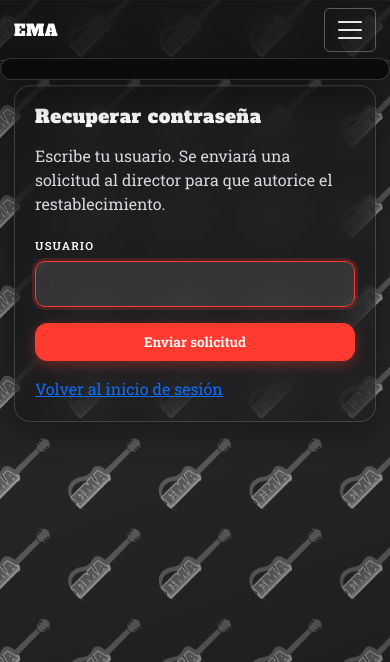
After one commit to TonyCabreraM/Ema-EkiwaMusicAcademy, a Flask app: page /forgot in a window 390 px wide, after a click that opens the changed part. The commit adds this page. Shown: the top 662 px of the page. Run offline with Flask 3, Linux system fonts and the light colour scheme; parts of the project's set-up code (start-up, migrations or seed data) failed here and were passed over.

Commit message:
Cambio de contraseña, recuperación con autorización del director y menú móvil superpuesto

```diff
--- a/app.py
+++ b/app.py
@@ -1,4 +1,6 @@
 import os
+import secrets
+import string
 from functools import wraps
 from datetime import datetime
 
@@ -131,6 +133,106 @@ def logout():
     session.clear()
     flash('Sesión cerrada.', 'info')
     return redirect(url_for('login'))
+
+
+# ---------- Contraseñas ----------
+def generate_temp_password(length=8):
+    alphabet = string.ascii_letters + string.digits
+    return ''.join(secrets.choice(alphabet) for _ in range(length))
+
+
+@app.route('/account/password', methods=['GET', 'POST'])
+@login_required
+def account_password():
+    if request.method == 'POST':
+        current = request.form.get('current_password', '')
+        new = request.form.get('new_password', '')
+        confirm = request.form.get('confirm_password', '')
+        if not g.user or not check_password_hash(g.user.get('password_hash', ''), current):
+            flash('La contraseña actual no es correcta.', 'danger')
+            return redirect(url_for('account_password'))
+        if len(new) < 6:
+            flash('La nueva contraseña debe tener al menos 6 caracteres.', 'danger')
+            return redirect(url_for('account_password'))
+        if new != confirm:
+            flash('Las contraseñas nuevas no coinciden.', 'danger')
+            return redirect(url_for('account_password'))
+        db.update_record("Users", g.user.get('id'), {"password_hash": generate_password_hash(new)})
+        flash('Contraseña actualizada correctamente.', 'success')
+        return redirect(url_for('home'))
+    return render_template('account_password.html')
+
+
+@app.route('/forgot', methods=['GET', 'POST'])
+def forgot_password():
+    if request.method == 'POST':
+        username = request.form.get('username', '').strip()
+        user = None
+        for u in db.all_records("Users"):
+            if u.get("username") == username:
+                user = u
+                break
+        if user:
+            # evitar duplicados pendientes
+            pending = any(r.get("user_id") == str(user.get("id")) and r.get("status") == "pending"
+                          for r in db.all_records("PasswordRequests"))
+            if not pending:
+                db.append_record("PasswordRequests", {
+                    "user_id": user.get("id"),
+                    "username": username,
+                    "status": "pending",
+                    "created_at": datetime.utcnow().isoformat(),
+                    "resolved_at": "",
+                })
+        flash('Si el usuario existe, se envió una solicitud al director para restablecer la contraseña.', 'info')
+        return redirect(url_for('login'))
+    return render_template('forgot_password.html')
+
+
+@app.route('/director/password-requests')
+@login_required
+@role_required('director')
+def password_requests():
+    requests = db.all_records("PasswordRequests")
+    # pendientes primero
+    requests.sort(key=lambda r: (r.get("status") != "pending", r.get("created_at", "")))
+    return render_template('password_requests.html', requests=requests)
+
+
+@app.route('/director/password-requests/<int:req_id>/approve', methods=['POST'])
+@login_required
+@role_required('director')
+def approve_password_request(req_id):
+    req = db.get_by_id("PasswordRequests", req_id)
+    if not req or req.get("status") != "pending":
+        flash('Solicitud no válida.', 'danger')
+        return redirect(url_for('password_requests'))
+    user = db.get_by_id("Users", req.get("user_id"))
+    if not user:
+        flash('Usuario no encontrado.', 'danger')
+        return redirect(url_for('password_requests'))
+    new_password = request.form.get('new_password', '').strip() or generate_temp_password()
+    db.update_record("Users", user.get("id"), {"password_hash": generate_password_hash(new_password)})
+    db.update_record("PasswordRequests", req_id, {
+        "status": "approved",
+        "resolved_at": datetime.utcnow().isoformat(),
+    })
+    flash(f'Contraseña de {user.get("username")} restablecida. Nueva contraseña temporal: {new_password}', 'success')
+    return redirect(url_for('password_requests'))
+
+
+@app.route('/director/password-requests/<int:req_id>/reject', methods=['POST'])
+@login_required
+@role_required('director')
+def reject_password_request(req_id):
+    req = db.get_by_id("PasswordRequests", req_id)
+    if req and req.get("status") == "pending":
+        db.update_record("PasswordRequests", req_id, {
+            "status": "rejected",
+            "resolved_at": datetime.utcnow().isoformat(),
+        })
+        flash('Solicitud rechazada.', 'info')
+    return redirect(url_for('password_requests'))
 
 
 # ---------- Director ----------
--- a/sheets_db.py
+++ b/sheets_db.py
@@ -30,6 +30,7 @@ SCHEMAS = {
     "Students": ["id", "user_id", "full_name", "phone", "email", "birthdate", "parent_name", "parent_phone", "parent_email", "notes", "created_at"],
     "TeacherStudent": ["teacher_id", "student_id", "assigned_at"],
     "Schedules": ["id", "teacher_id", "student_id", "group_name", "day_of_week", "start_time", "end_time", "room", "notes", "created_at"],
+    "PasswordRequests": ["id", "user_id", "username", "status", "created_at", "resolved_at"],
 }
 
 _client = None
--- a/static/style.css
+++ b/static/style.css
@@ -305,15 +305,23 @@ input[type="time"] { color-scheme: dark; }
   body { background-attachment: scroll; }
   .container { padding-left: 14px; padding-right: 14px; }
   .navbar-brand { font-size: 1rem; }
+  .navbar { position: sticky; top: 0; z-index: 1040; }
+  .navbar .container { position: relative; }
   .navbar .nav-link { padding: 10px 12px !important; }
   .navbar-collapse {
-    margin-top: 10px;
+    position: absolute;
+    top: 100%;
+    left: 0;
+    right: 0;
+    margin-top: 6px;
     padding: 10px;
     border: 1px solid var(--glass-border);
     border-radius: 14px;
-    background: rgba(10, 10, 12, 0.85);
+    background: rgba(10, 10, 12, 0.92);
     backdrop-filter: blur(24px);
     -webkit-backdrop-filter: blur(24px);
+    box-shadow: 0 16px 40px rgba(0, 0, 0, 0.5);
+    z-index: 1050;
   }
   .hero-banner { padding: 1.25rem; border-radius: 16px; }
   .hero-banner h1 { font-size: 1.5rem; }
--- a/templates/base.html
+++ b/templates/base.html
@@ -21,6 +21,7 @@
           <li class="nav-item"><a class="nav-link" href="{{ url_for('director_teachers') }}">Maestros</a></li>
           <li class="nav-item"><a class="nav-link" href="{{ url_for('director_students') }}">Alumnos</a></li>
           <li class="nav-item"><a class="nav-link" href="{{ url_for('director_schedules') }}">Horarios</a></li>
+          <li class="nav-item"><a class="nav-link" href="{{ url_for('password_requests') }}">Solicitudes</a></li>
         {% elif session.get('role') == 'teacher' %}
           <li class="nav-item"><a class="nav-link" href="{{ url_for('teacher_dashboard') }}">Mi panel</a></li>
         {% elif session.get('role') == 'student' %}
@@ -29,6 +30,7 @@
       </ul>
       <ul class="navbar-nav">
         {% if session.get('user_id') %}
+          <li class="nav-item"><a class="nav-link" href="{{ url_for('account_password') }}">Mi cuenta</a></li>
           <li class="nav-item"><span class="nav-link text-light">{{ session.get('role') }}</span></li>
           <li class="nav-item"><a class="nav-link" href="{{ url_for('logout') }}">Salir</a></li>
         {% endif %}
--- /dev/null
+++ b/templates/forgot_password.html
@@ -0,0 +1,20 @@
+{% extends 'base.html' %}
+{% block title %}Recuperar contraseña{% endblock %}
+{% block content %}
+<div class="row justify-content-center">
+  <div class="col-md-5">
+    <div class="card p-4">
+      <h3 class="mb-3">Recuperar contraseña</h3>
+      <p class="text-muted">Escribe tu usuario. Se enviará una solicitud al director para que autorice el restablecimiento.</p>
+      <form method="POST">
+        <div class="mb-3">
+          <label class="form-label">Usuario</label>
+          <input type="text" name="username" class="form-control" required autofocus>
+        </div>
+        <button class="btn btn-primary w-100" type="submit">Enviar solicitud</button>
+      </form>
+      <p class="mt-3 mb-0"><a href="{{ url_for('login') }}">Volver al inicio de sesión</a></p>
+    </div>
+  </div>
+</div>
+{% endblock %}
--- a/templates/login.html
+++ b/templates/login.html
@@ -16,6 +16,7 @@
         </div>
         <button class="btn btn-primary w-100" type="submit">Entrar</button>
       </form>
+      <p class="text-center mt-3 mb-0"><a href="{{ url_for('forgot_password') }}">¿Olvidaste tu contraseña?</a></p>
       <p class="text-muted small mt-3 mb-0">Director por defecto: director / director123</p>
     </div>
   </div>
```
Also changed, not shown: templates/account_password.html (added, +27 -0 lines), templates/password_requests.html (added, +39 -0 lines), 2 other files.
